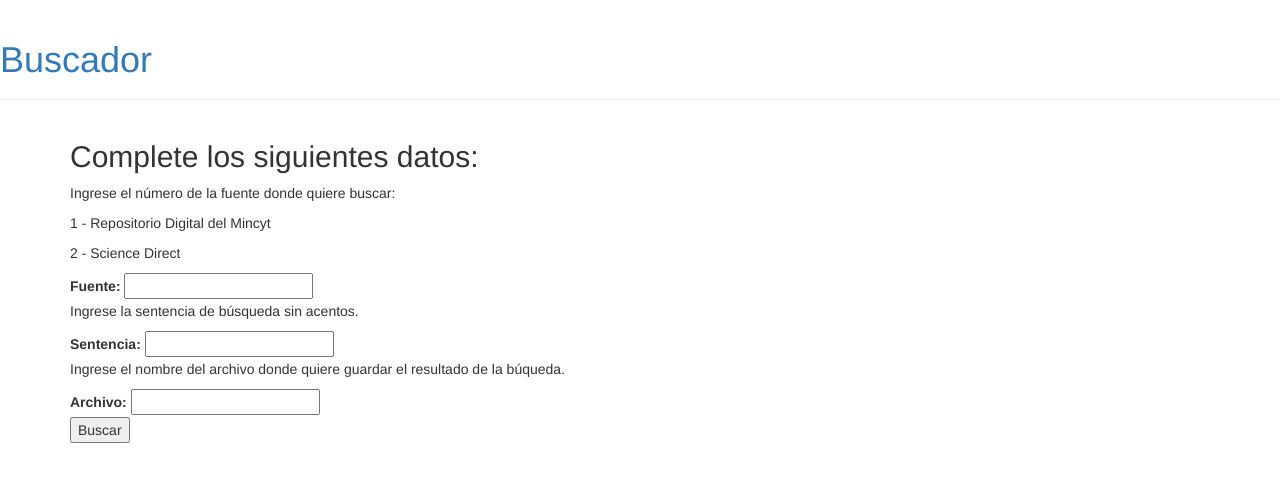
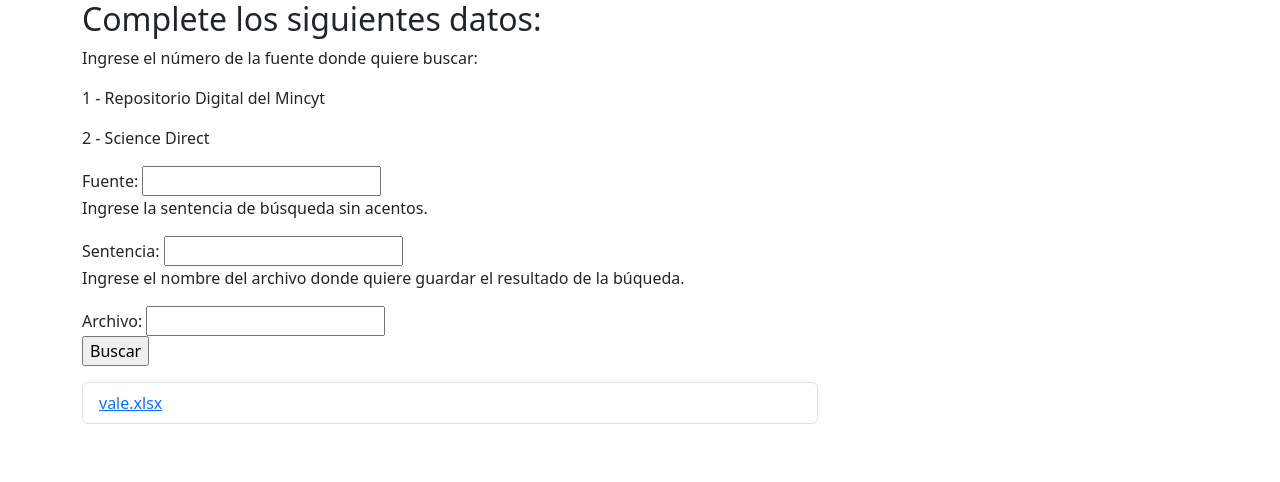
Before and after one commit to valeriamincyt/miBlog, a Django app: page /buscar/ in a window 1280 px wide. Shown: the top 482 px of the page. Run offline with Django 5.2, Linux system fonts and the light colour scheme; some libraries are stand-ins or nearby versions.

Commit message:
Se agrega lista archivos para bajar y lectura de variable de entorno USERPROFILE

```diff
--- a/blog/forms.py
+++ b/blog/forms.py
@@ -1,6 +1,6 @@
 from django import forms
-
 from .models import Post
+import os
 
 class PostForm(forms.ModelForm):
 
@@ -12,3 +12,4 @@ class BuscarForm(forms.Form):
     fuente = forms.CharField(label="fuente", max_length=100)
     sentencia = forms.CharField(label="sentencia", max_length=100)
     archivo = forms.CharField(label="archivo", max_length=100)
+    lista_arq = os.listdir()
--- a/blog/scienceDirect.py
+++ b/blog/scienceDirect.py
@@ -2,6 +2,7 @@ import requests
 import json
 #from pandas import DataFrame, concat
 import pandas
+from django.http import HttpResponseRedirect
 
 def busquedaEnScienceDirect(sentenciaIngresada, archivoSalida):
   #print("Ingrese la sentencia de búsqueda sin acentos: ")
@@ -34,3 +35,4 @@ def busquedaEnScienceDirect(sentenciaIngresada, archivoSalida):
     dfAcum = pandas.concat(frames)
   dfAcum.to_excel(archivoSalida + ".xlsx",  index=False)
   print("Búsqueda finalizada.")
+  HttpResponseRedirect(archivoSalida + ".xlsx")
--- a/blog/templates/blog/base.html
+++ b/blog/templates/blog/base.html
@@ -2,15 +2,17 @@
 <html>
     <head>
         <title>Buscador</title>
-        <link rel="stylesheet" href="//maxcdn.bootstrapcdn.com/bootstrap/3.2.0/css/bootstrap.min.css">
-        <link rel="stylesheet" href="//maxcdn.bootstrapcdn.com/bootstrap/3.2.0/css/bootstrap-theme.min.css">
+        <!--  <link rel="stylesheet" href="//maxcdn.bootstrapcdn.com/bootstrap/3.2.0/css/bootstrap.min.css">
+        <link rel="stylesheet" href="//maxcdn.bootstrapcdn.com/bootstrap/3.2.0/css/bootstrap-theme.min.css"> -->
         <link href='//fonts.googleapis.com/css?family=Lobster&subset=latin,latin-ext' rel='stylesheet' type='text/css'>
-        <link rel="stylesheet" href="{% static 'css/blog.css' %}">
+        <!--<link rel="stylesheet" href="{% static 'css/blog.css' %}"> -->
+        <meta name="viewport" content="width=device-width, initial-scale=1">
+        <link href="https://cdn.jsdelivr.net/npm/bootstrap@5.3.3/dist/css/bootstrap.min.css" rel="stylesheet" integrity="sha384-QWTKZyjpPEjISv5WaRU9OFeRpok6YctnYmDr5pNlyT2bRjXh0JMhjY6hW+ALEwIH" crossorigin="anonymous">
     </head>
     <body>
         <div class="page-header">
             <!--<a href="{% url 'post_new' %}" class="top-menu"><span class="glyphicon glyphicon-plus"></span></a>-->
-            <h1><a href="/">Buscador</a></h1>
+            <!--<h1><a href="/">Buscador</a></h1>-->
         </div>
         <div class="content container">
             <div class="row">
@@ -20,5 +22,7 @@
                 </div>
             </div>
         </div>
+        <script src="https://cdn.jsdelivr.net/npm/bootstrap@5.3.3/dist/js/bootstrap.bundle.min.js" integrity="sha384-YvpcrYf0tY3lHB60NNkmXc5s9fDVZLESaAA55NDzOxhy9GkcIdslK1eN7N6jIeHz" crossorigin="anonymous"></script>
+  </body>
     </body>
 </html>
--- a/blog/templates/blog/buscador.html
+++ b/blog/templates/blog/buscador.html
@@ -15,6 +15,10 @@
         <label for="archivo">Archivo: </label>
         <input id="archivo" type="text" name="archivo" value="{{ archivo }}">
         <P><input type="submit" value="Buscar"></P>
-
     </form>
+    <div>
+        <ul class="list-group">
+            <li class="list-group-item"><a href="https://www.pythonanywhere.com/user/vbecker/files/home/vbecker/arti.xlsx" target="_blank" download>vale.xlsx</a></li>
+        </ul>
+    </div>
 {% endblock %}
--- a/mysite/urls.py
+++ b/mysite/urls.py
@@ -17,6 +17,7 @@ Including another URLconf
 from django.contrib import admin
 from django.urls import path, include
 
+
 urlpatterns = [
     path('admin/', admin.site.urls),
     path('', include('blog.urls')),
```
Also changed, not shown: blog/repoMincyt.py (+13 -3 lines), 2 other files.
